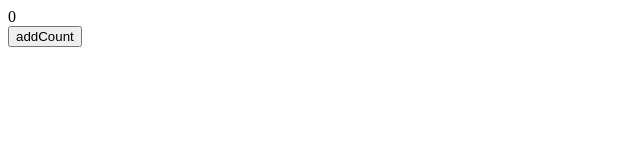
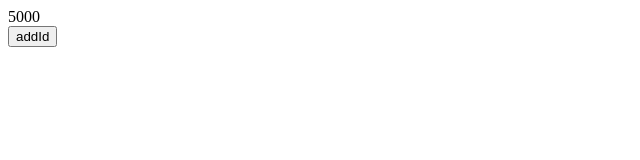
Before and after one commit to frontendway/vue3-learn, a Vue app: page / in a window 1280 px wide. Shown: the top 160 px of the page, without its empty margins (0-640 px from the left). Built offline with nearby package versions, Linux system fonts and the light colour scheme.

Commit message:
循环更新

```diff
--- /dev/null
+++ b/src/learn/hook/index.vue
@@ -0,0 +1,15 @@
+<template>
+  <h3>钩子函数</h3>
+</template>
+
+<script>
+import { onMounted } from 'vue'
+
+export default {
+  setup () {
+    onMounted(() => {
+      console.log('onMounted')
+    })
+  }
+}
+</script>
--- /dev/null
+++ b/src/learn/watch/watch6.vue
@@ -0,0 +1,26 @@
+<template>
+  <div>{{ id }}</div>
+  <button @click="addId">addId</button>
+</template>
+
+<script>
+import {ref, watch } from 'vue'
+
+export default {
+  setup () {
+    const id = ref(5000)
+    watch(id, () => {
+      id.value++
+    })
+
+    function addId () {
+      id.value += 1
+    }
+
+    return {
+      id,
+      addId
+    }
+  }
+}
+</script>
```
Also changed, not shown: src/main.js (+14 -3 lines), src/learn/hook/钩子函数.jpg (added), src/learn/watch/watch2.1.vue (line endings or trailing spaces).
